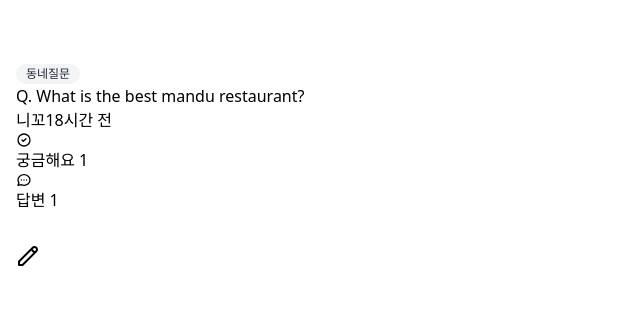
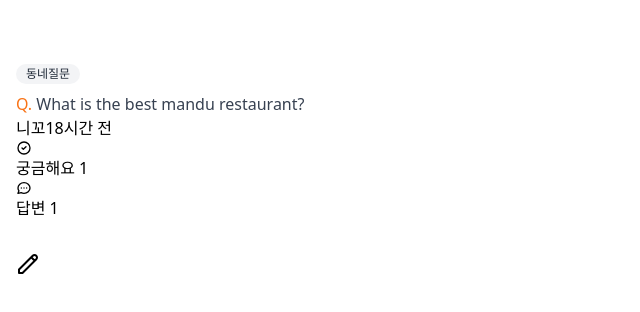
Before and after one commit to blkluv/next_carrot_market, a Next.js app: page /community in a window 1280 px wide. Shown: the top 312 px of the page, without its empty margins (0-640 px from the left). Built offline with nearby package versions, Linux system fonts and the light colour scheme.

Commit message:
Question 부분 css 추가

```diff
--- a/src/pages/community/index.tsx
+++ b/src/pages/community/index.tsx
@@ -7,8 +7,8 @@ const Community: NextPage = () => {
         <span className="flex items-center px-2.5 py-0.5 rounded-full text-xs font-medium bg-gray-100 text-gray-800">
             동네질문
         </span>
-        <span>
-          <span>Q.</span> What is the best mandu restaurant?
+        <span className="mt-2 text-gray-700">
+          <span className="font-medium text-orange-500">Q.</span> What is the best mandu restaurant?
         </span>
         <div>
           <span>니꼬</span>
```
